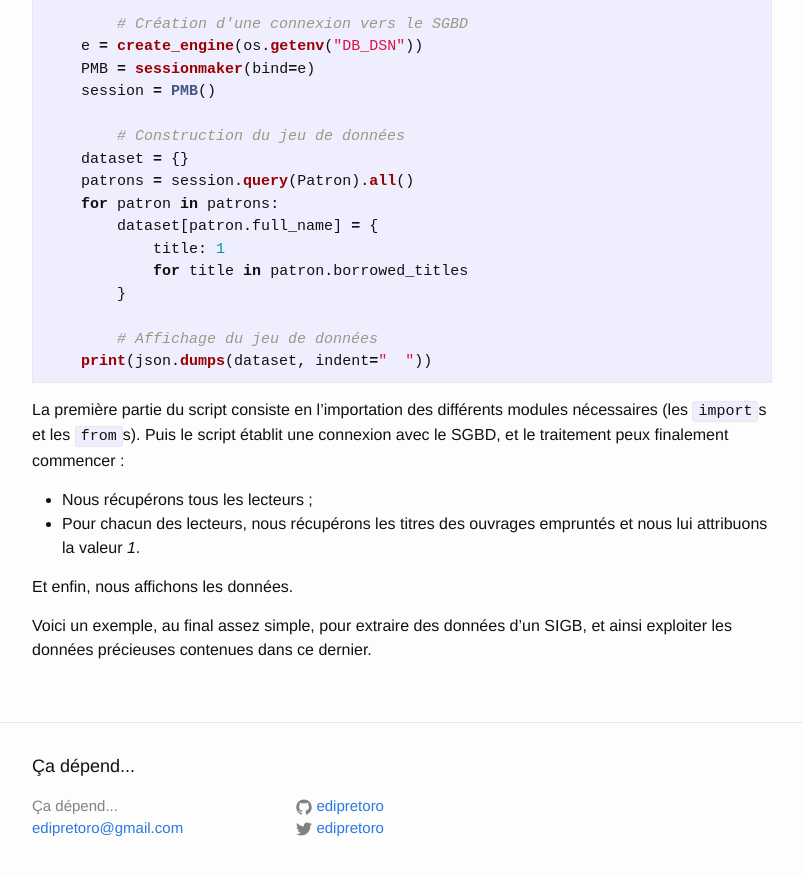
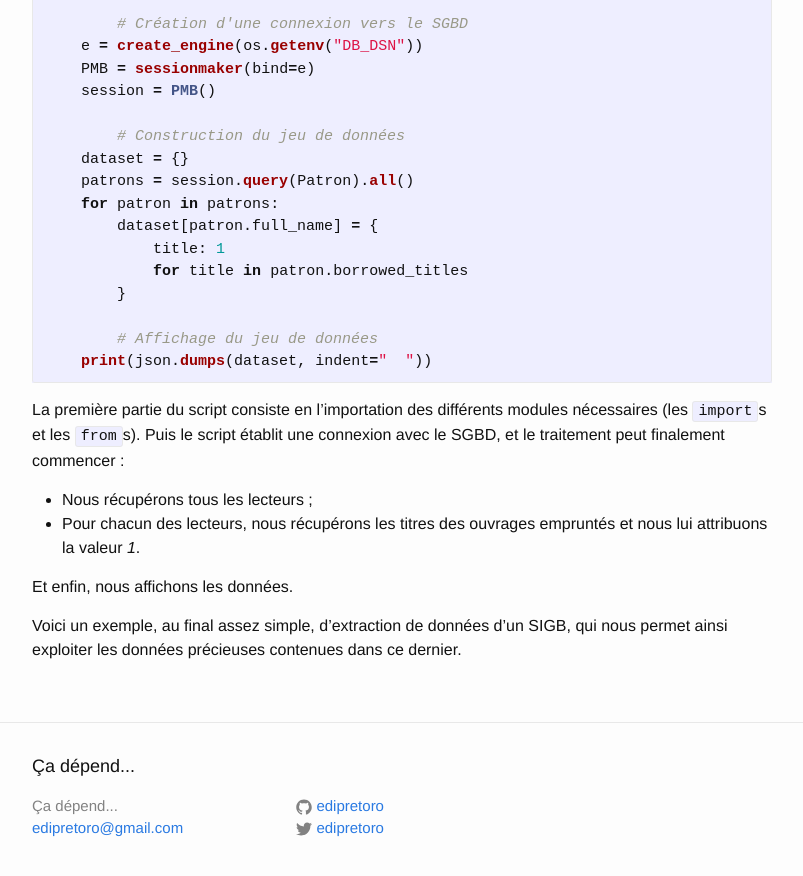
Before and after one commit to edipretoro/edipretoro.github.io, a Jekyll site: the page built from _posts/2020-12-07-extraire_des_donnees_de_son_sigb.md, in a window 1280 px wide and 900 px high, scrolled down 3992 px. Shown: the top 876 px of the window, without its empty margins (238-1041 px from the left). Built offline with Jekyll 4.4.1, drawn with Linux system fonts in a browser that asks for light colours; comment, search, counter and statistics services are not loaded; some of the changed text lies outside the part shown.

Commit message:
Fixing errors and typos

```diff
--- a/_posts/2020-12-07-extraire_des_donnees_de_son_sigb.md
+++ b/_posts/2020-12-07-extraire_des_donnees_de_son_sigb.md
@@ -207,7 +206,7 @@ if __name__ == "__main__":
 
 La première partie du script consiste en l'importation des différents
 modules nécessaires (les `import`s et les `from`s). Puis le script
-établit une connexion avec le SGBD, et le traitement peux finalement
+établit une connexion avec le SGBD, et le traitement peut finalement
 commencer :
 
 * Nous récupérons tous les lecteurs ;
@@ -216,6 +215,6 @@ commencer :
 
 Et enfin, nous affichons les données.
 
-Voici un exemple, au final assez simple, pour extraire des données
-d'un SIGB, et ainsi exploiter les données précieuses contenues dans ce
-dernier.
+Voici un exemple, au final assez simple, d'extraction de données d'un
+SIGB, qui nous permet ainsi exploiter les données précieuses contenues
+dans ce dernier.
```
Also changed, not shown: other parts of _posts/2020-12-07-extraire_des_donnees_de_son_sigb.md (+3 -4 lines).
